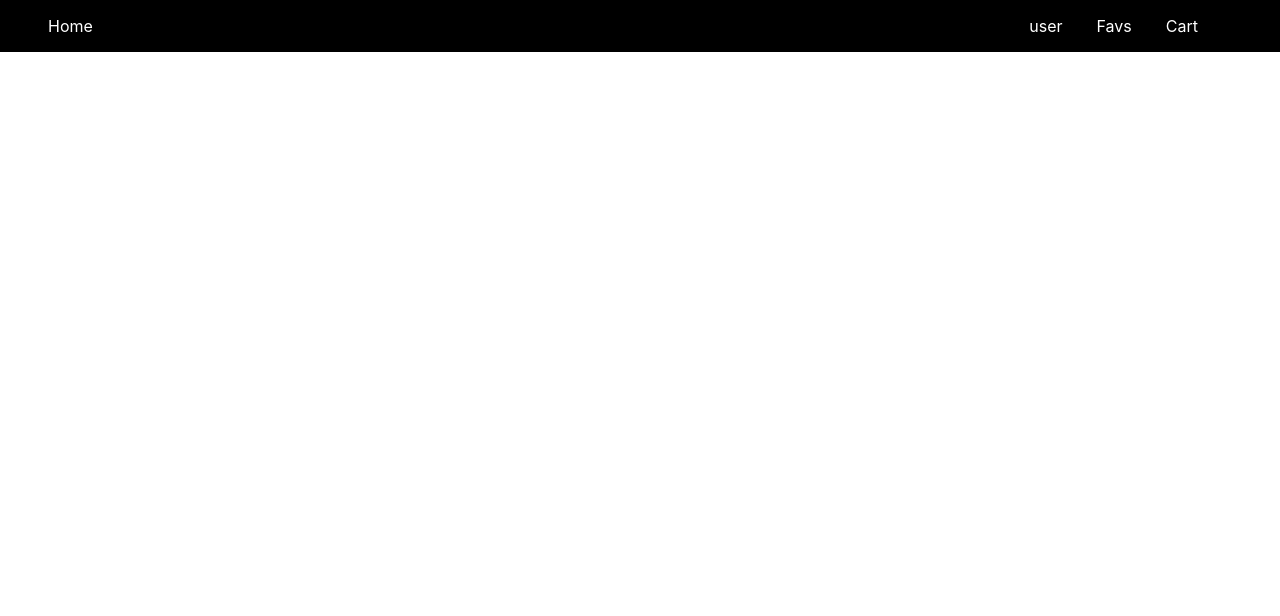
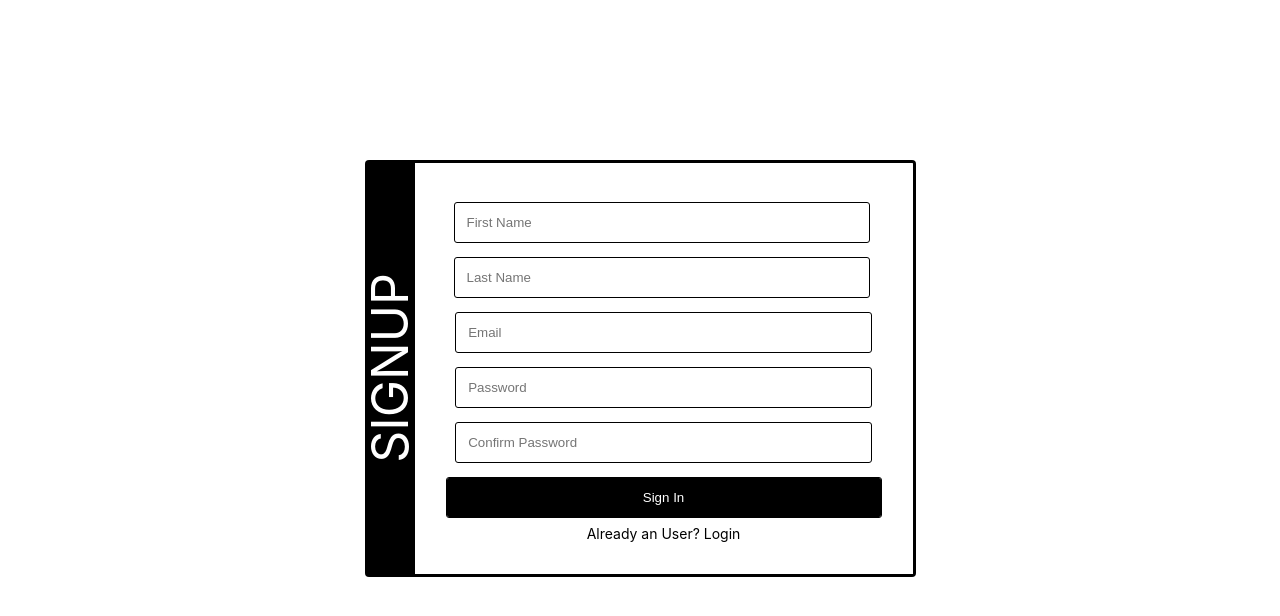
Before and after one commit to sayujya2810/Krypto-frontend-task, a React (Create React App) app: page / in a window 1280 px wide. Before the commit this address had no page. Shown: the top 616 px of the page. Built offline with nearby package versions, Linux system fonts and the light colour scheme.

Commit message:
added login singup functionality

```diff
--- a/package.json
+++ b/package.json
@@ -3,11 +3,16 @@
   "version": "0.1.0",
   "private": true,
   "dependencies": {
+    "@emotion/react": "^11.9.3",
+    "@emotion/styled": "^11.9.3",
+    "@mui/material": "^5.9.2",
     "@testing-library/jest-dom": "^5.16.4",
     "@testing-library/react": "^13.3.0",
     "@testing-library/user-event": "^13.5.0",
+    "fs": "^0.0.1-security",
     "react": "^18.2.0",
     "react-dom": "^18.2.0",
+    "react-icons": "^4.4.0",
     "react-router-dom": "^6.3.0",
     "react-scripts": "5.0.1",
     "web-vitals": "^2.1.4"
--- a/public/index.html
+++ b/public/index.html
@@ -7,7 +7,7 @@
     <meta name="theme-color" content="#000000" />
     <meta
       name="description"
-      content="Web site created using create-react-app"
+      content="My Shoppie"
     />
     <link rel="apple-touch-icon" href="%PUBLIC_URL%/logo192.png" />
     <!--
@@ -24,7 +24,7 @@
       work correctly both with client-side routing and a non-root public URL.
       Learn how to configure a non-root public URL by running `npm run build`.
     -->
-    <title>React App</title>
+    <title>Shoppie</title>
   </head>
   <body>
     <noscript>You need to enable JavaScript to run this app.</noscript>
--- a/src/App.js
+++ b/src/App.js
@@ -1,24 +1,32 @@
 import NavBar from "./components/NavBar";
 import LoginPage from "./pages/LoginPage";
 import SigninPage from "./pages/SigninPage";
-import { BrowserRouter , Routes , Route, Link } from 'react-router-dom'
+import { BrowserRouter , Routes , Route, Navigate} from 'react-router-dom'
 import FavouritesPage from "./pages/FavouritesPage";
 import CheckoutPage from "./pages/CheckoutPage";
+import ProductGrid from "./pages/ProductGrid";
+import { useEffect, useState } from "react";
 
 function App() {
+
+  // const [loginFlag, setLoginFlag] = useState(false);
   return (
     <>
-    <NavBar />
     <BrowserRouter>
         <Routes>
-            <Route path='/favourite' element={<FavouritesPage />} />
+            {/* <Route path='/favourite' element={<FavouritesPage />} /> */}
             <Route path='/login' element={<LoginPage />} />
-            <Route path='/signin' element={<SigninPage />} />
-            <Route path='/checkout' element={<CheckoutPage />} />
+            <Route index path='/' element={<SigninPage />} />
+            {/* <Route path='/checkout' element={<CheckoutPage />} /> */}
+            {/* <Route path='/allproducts' element={<ProductGrid />} /> */}
         </Routes>
     </BrowserRouter>
-    {/* <LoginPage /> */}
+    {/* {
+      localStorage.getItem("log_status") ? <Navigate to="/allproducts" /> && <ProductGrid /> : console.log("null")
+    } */}
+
     {/* <SigninPage /> */}
+
     </>
   );
 }
--- /dev/null
+++ b/src/components/Card.js
@@ -0,0 +1,26 @@
+import React from 'react'
+import { MdOutlineAddShoppingCart } from "react-icons/md"
+import { FcLike } from "react-icons/fc"
+import { AiFillStar } from "react-icons/ai"
+import "../styles/Card.css"
+
+const Card = (props) => {
+  return (
+    <div className='card-wrapper'>
+        <img src={props.img} alt={props.title} />
+        <div>
+            <p>{props.title}</p>
+            <div  className='price-rating'>
+                <p>₹ {props.price}</p>
+                <p>{props.rating} <AiFillStar style={{color:"yellow"}} /></p>
+            </div>
+        </div>
+        <div className='add-fav'>
+            <div><button className='addToCart-btn'><MdOutlineAddShoppingCart /></button></div>
+            <div><button className='fav-btn'><FcLike /></button></div>
+        </div>
+    </div>
+  )
+}
+
+export default Card
--- a/src/components/NavBar.js
+++ b/src/components/NavBar.js
@@ -1,5 +1,8 @@
 import React from 'react'
 import "../styles/NavBar.css"
+import { BsCart2 } from "react-icons/bs"
+import { MdFavorite } from "react-icons/md"
+import { FaUserAlt } from "react-icons/fa"
 
 
 const NavBar = () => {
@@ -7,9 +10,9 @@ const NavBar = () => {
     <div className='nav-container'>
         <div className='nav-left'><a className='nav-links' href='/'>Home</a></div>
         <div  className='nav-right'>
-            <div>user</div>
-            <a className='nav-links' href='/favourite'>Favs</a>
-            <a className='nav-links' href='/checkout'>Cart</a>
+            <div ><FaUserAlt /></div>
+            <a className='nav-links' href='/favourite'><MdFavorite /></a>
+            <a className='nav-links' href='/checkout'><BsCart2 /></a>
         </div>
     </div>
   )
--- a/src/pages/LoginPage.js
+++ b/src/pages/LoginPage.js
@@ -1,19 +1,66 @@
-import React from 'react'
+import React, { useEffect, useState } from 'react'
 import "../styles/forms.css"
+import ProductGrid from './ProductGrid'
 
 const LoginPage = () => {
+
+  // useEffect(()=> {
+  //   setLoggedStatus(false)
+  // }, [])
+
+  const [email, setEmail] = useState("")
+  const [password, setPassword] = useState("")
+  const [loggedStatus, setLoggedStatus] = useState(false)
+
+  const handleSubmit = (e) => {
+
+    e.preventDefault()
+
+    let mail = JSON.parse(localStorage.getItem(email)).email
+    let pass = JSON.parse(localStorage.getItem(email)).password
+
+    if(email === "" || password === ""){
+      alert("Fields cannot be empty!");
+      return;
+    }
+    else{
+      if(mail === email && pass === password){
+        // turn of the login flag
+        alert("Voila")
+        setLoggedStatus(true)
+        // localStorage.setItem("log_status", true);
+      }
+    }
+  }
+
   return (
+    <>
+      {
+
+        // localStorage.getItem("log_status")
+          !loggedStatus
+
+        ?
+
         <div className='form-container'>
             <div className='form-wrapper'>
                 <div className='form-head-container'><p className='form-head'>LOGIN</p></div>
                 <form className='main-form-login'>
-                <input className='inputs' type="text" id='login-email' placeholder='Email' />
-                <input className='inputs' type="password" id='login-password' placeholder='Password' />
-                <button className='inputs form-btn' >Login</button>
-                <a className='dont-have' href='/signin'>Don't have account? Sign in</a>
+                    <input className='inputs' onChange={e => setEmail(e.target.value)} type="text" id='login-email' placeholder='Email' />
+                    <input className='inputs' onChange={e => setPassword(e.target.value)} type="password" id='login-password' placeholder='Password' />
+                    <button className='inputs form-btn' onClick={handleSubmit} >Login</button>
+                    <a className='dont-have' href='/'>Don't have account? Sign in</a>
                 </form>
             </div>
         </div>
+
+        :
+
+        <ProductGrid />
+      }
+
+
+    </>
   )
 }
 
--- /dev/null
+++ b/src/pages/ProductGrid.js
@@ -0,0 +1,26 @@
+import { Grid } from '@mui/material'
+import React from 'react'
+import Card from '../components/Card'
+import NavBar from '../components/NavBar';
+import Data from "../db.json";
+
+const ProductGrid = () => {
+  return (
+    <>
+    <NavBar />
+    <div style={{marginTop:"1rem"}}>
+          <Grid item xs={12}>
+            <Grid container justifyContent="center" alignContent="center" >
+              {
+                Data.products.map(obj =>
+                  <Card img={obj.image} title={obj.title} rating={obj.rating} price={obj.price} />
+                )
+              }
+            </Grid>
+          </Grid>
+    </div>
+    </>
+  )
+}
+
+export default ProductGrid
--- a/src/pages/SigninPage.js
+++ b/src/pages/SigninPage.js
@@ -1,20 +1,52 @@
-import React from 'react'
+import React, { useState } from 'react'
 import "../styles/forms.css"
+import Data from '../db.json'
+
+
+
 
 const SigninPage = () => {
+
+
+const [fname, setFname] = useState("")
+const [lname, setLname] = useState("")
+const [email, setEmail] = useState("")
+const [password, setPassword] = useState("")
+const [confirmPassword, setConfirmPassword] = useState("");
+const [favorites, setFavorites] = useState([]);
+const [orders, setOrders] = useState([])
+
+
+const handleSumbit = (e) => {
+  e.preventDefault();
+
+    if(localStorage.getItem(email) !== null){
+      alert("User Already Exists, Kindly Log in")
+      return;
+    }
+    else if(password !== confirmPassword){
+      alert("Password and Confirm password must match!");
+    }
+    else{
+      localStorage.setItem(email, JSON.stringify({fname, lname, email, password, favorites, orders}))
+    }
+
+
+}
+
   return (
     <div className='form-container'>
         <div className='form-wrapper'>
             <div className='form-head-container'><p className='form-head'>SIGNUP</p></div>
             <form className='main-form'>
                 <div>
-                    <input className='inputs sp' type="text" id='signup-fname' placeholder='First Name' />
-                    <input className='inputs sp' type="text" id='signup-lname' placeholder='Last Name' />
+                    <input className='inputs sp' type="text" id='signup-fname' placeholder='First Name' value={fname} onChange={e => setFname(e.target.value)} />
+                    <input className='inputs sp' type="text" id='signup-lname' placeholder='Last Name' value={lname} onChange={e => setLname(e.target.value)} />
                 </div>
-                <input className='inputs' type="text" id='signup-email' placeholder='Email' />
-                <input className='inputs' type="password" id='signup-password' placeholder='Password' />
-                <input className='inputs' type="password" id='signup-confirm-password' placeholder='Confirm Password' />
-                <button className='inputs form-btn' > Sign In</button>
+                <input className='inputs' type="text" id='signup-email' placeholder='Email' value={email} onChange={e => setEmail(e.target.value)} />
+                <input className='inputs' type="password" id='signup-password' placeholder='Password' value={password} onChange={e => setPassword(e.target.value)} />
+                <input className='inputs' type="password" id='signup-confirm-password' placeholder='Confirm Password' value={confirmPassword} onChange={e => setConfirmPassword(e.target.value)} />
+                <button className='inputs form-btn' onClick={handleSumbit} > Sign In</button>
                 <a className='dont-have' href='/login'>Already an User? Login</a>
             </form>
         </div>
--- /dev/null
+++ b/src/styles/Card.css
@@ -0,0 +1,37 @@
+.card-wrapper{
+    margin-top: 4rem; /* Remove this after addingh the grid*/
+    box-shadow: rgba(0, 0, 0, 0.16) 0px 1px 4px;
+    padding: 1rem;
+    display: flex;
+    flex-direction: column;
+    justify-content: center;
+    align-items: center;
+    width: 13rem;
+    border-radius: 3px;
+    margin: 1rem;
+}
+
+.card-wrapper img{
+    height: 200px;
+}
+
+.card-wrapper p{
+    padding-left: 1rem;
+}
+
+.add-fav, .price-rating{
+    display: flex;
+    justify-content: space-between;
+    align-items: center;
+    width: 87%;
+}
+
+.price-rating{
+    width: 95%;
+}
+
+.fav-btn , .addToCart-btn{
+    background-color: white;
+    border: none;
+    cursor: pointer;
+}
```
Also changed, not shown: src/db.json (line endings or trailing spaces), 1 other file (tests, documents, lock files or other folders). Lines whose indentation alone changed are shown as unchanged.
